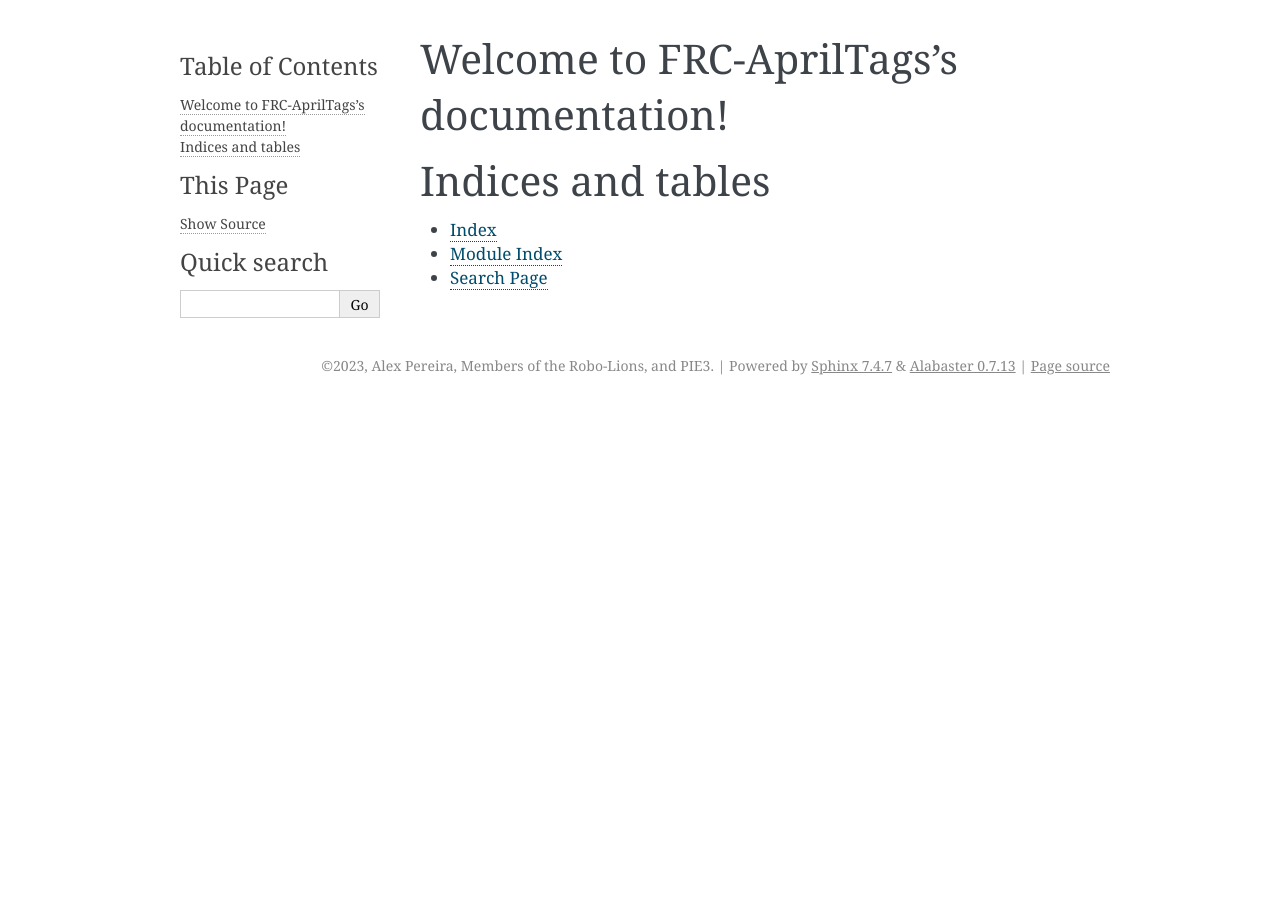
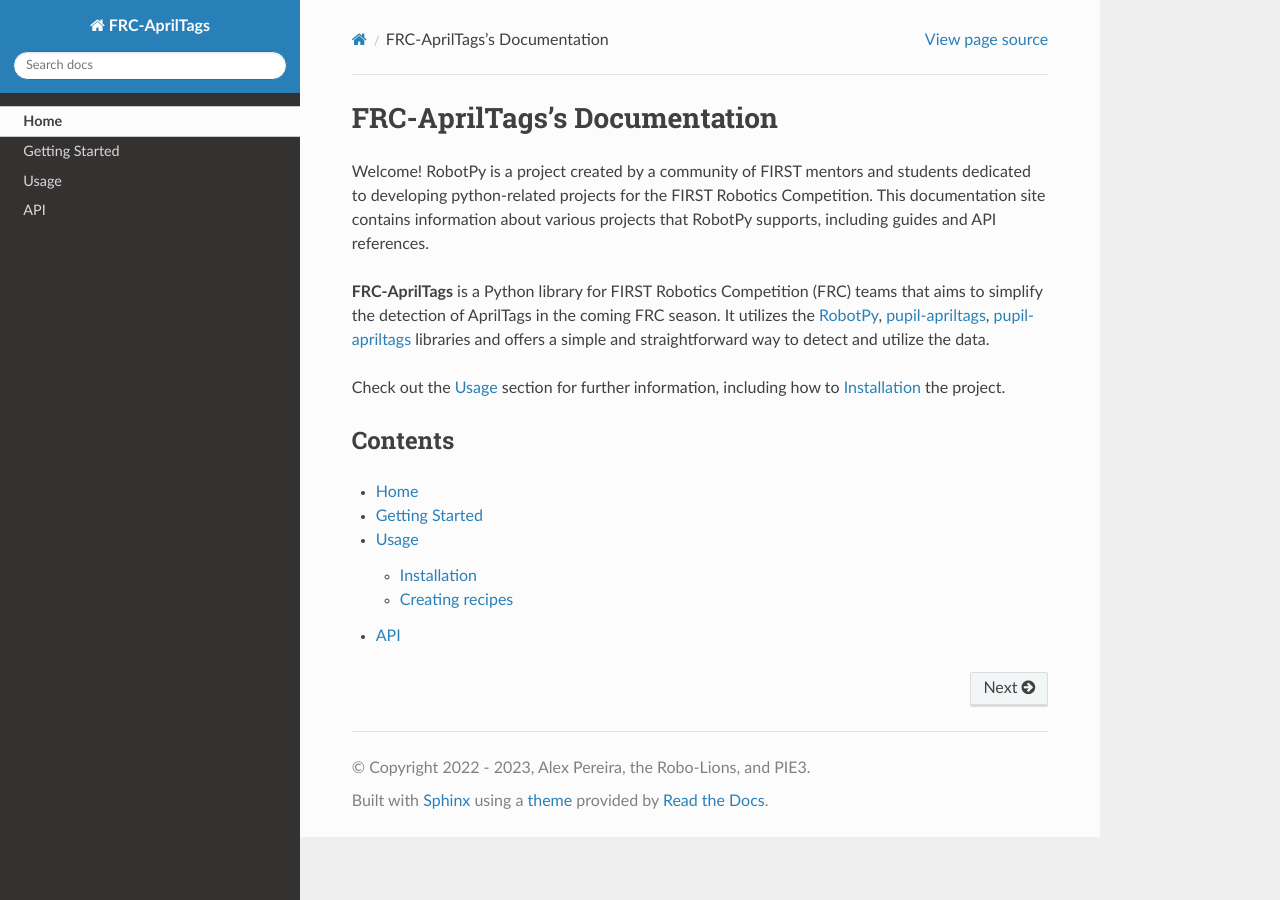
Before and after one commit to PIE-Cubed/FRC-AprilTags, a Sphinx documentation site: the page built from docs/index.rst, in a window 1280 px wide. Built offline with Sphinx 7.4.7 and the Read the Docs theme 2.0.0, drawn with Linux system fonts in a browser that asks for light colours.

Commit message:
Documentation Build Test This is meant to build documentation for the FRC-AprilTags project and is not meant to serve as official documentation in any way. A minor change was also made to USBcamera.displayStream() to have it avoid a logic error. Bumped version to 0.6.0.1
Signed-off-by: Alex Pereira <alex.pereira.6464@gmail.com>

```diff
--- /dev/null
+++ b/docs/api.rst
@@ -0,0 +1,7 @@
+API
+===
+
+.. autosummary::
+   :toctree: generated
+
+   "frc-apriltags"
--- a/docs/conf.py
+++ b/docs/conf.py
@@ -3,26 +3,60 @@
 # For the full list of built-in configuration values, see the documentation:
 # https://www.sphinx-doc.org/en/master/usage/configuration.html
 
+# -- Path setup --------------------------------------------------------------
+
+# If extensions (or modules to document with autodoc) are in another directory,
+# add these directories to sys.path here. If the directory is relative to the
+# documentation root, use os.path.abspath to make it absolute, like shown here.
+#
+# import os
+# import sys
+# sys.path.insert(0, os.path.abspath('.'))
+
+
 # -- Project information -----------------------------------------------------
-# https://www.sphinx-doc.org/en/master/usage/configuration.html#project-information
 
-project = 'FRC-AprilTags'
-copyright = '2023, Alex Pereira, Members of the Robo-Lions, and PIE3'
-author = 'Alex Pereira, Members of the Robo-Lions, and PIE3'
-release = "0.5.2"
+project = "FRC-AprilTags"
+copyright = "2022 - 2023, Alex Pereira, the Robo-Lions, and PIE3"
+author = "Alex Pereira, the Robo-Lions, and PIE3"
+
 
 # -- General configuration ---------------------------------------------------
-# https://www.sphinx-doc.org/en/master/usage/configuration.html#general-configuration
+# -- General configuration
 
-extensions = []
+extensions = [
+    "sphinx.ext.duration",
+    "sphinx.ext.doctest",
+    "sphinx.ext.autodoc",
+    "sphinx.ext.autosummary",
+    "sphinx.ext.intersphinx",
+]
 
-templates_path = ['_templates']
-exclude_patterns = ['_build', 'Thumbs.db', '.DS_Store']
+intersphinx_mapping = {
+    "rtd": ("https://docs.readthedocs.io/en/stable/", None),
+    "python": ("https://docs.python.org/3/", None),
+    "sphinx": ("https://www.sphinx-doc.org/en/master/", None),
+}
+intersphinx_disabled_domains = ["std"]
 
+templates_path = ["_templates"]
 
+# -- Options for EPUB output
+epub_show_urls = "footnote"
+
+# List of patterns, relative to source directory, that match files and
+# directories to ignore when looking for source files.
+# This pattern also affects html_static_path and html_extra_path.
+exclude_patterns = ["_build", "Thumbs.db", ".DS_Store"]
 
 # -- Options for HTML output -------------------------------------------------
-# https://www.sphinx-doc.org/en/master/usage/configuration.html#options-for-html-output
 
-html_theme = 'alabaster'
-html_static_path = ['_static']
+# The theme to use for HTML and HTML Help pages.  See the documentation for
+# a list of builtin themes.
+#
+html_theme = "sphinx_rtd_theme"
+
+# Add any paths that contain custom static files (such as style sheets) here,
+# relative to this directory. They are copied after the builtin static files,
+# so a file named "default.css" will overwrite the builtin "default.css".
+html_static_path = ["_static"]
--- a/docs/index.rst
+++ b/docs/index.rst
@@ -1,20 +1,23 @@
-.. FRC-AprilTags documentation master file, created by
-   sphinx-quickstart on Tue Feb 28 10:59:36 2023.
-   You can adapt this file completely to your liking, but it should at least
-   contain the root `toctree` directive.
+FRC-AprilTags's Documentation
+=============================
 
-Welcome to FRC-AprilTags's documentation!
-=========================================
+Welcome! RobotPy is a project created by a community of FIRST mentors and students dedicated
+to developing python-related projects for the FIRST Robotics Competition.
+This documentation site contains information about various projects that RobotPy supports,
+including guides and API references.
 
+**FRC-AprilTags** is a Python library for FIRST Robotics Competition (FRC) teams
+that aims to simplify the detection of AprilTags in the coming FRC season.
+It utilizes the `RobotPy <https://world.openfoodfacts.org/>`_, `pupil-apriltags <https://world.openfoodfacts.org/>`_, `pupil-apriltags <https://world.openfoodfacts.org/>`_ libraries
+and offers a simple and straightforward way to detect and utilize the data.
+
+Check out the :doc:`usage` section for further information, including
+how to :ref:`installation` the project.
+
+Contents
+--------
 .. toctree::
-   :maxdepth: 2
-   :caption: Contents:
-
-
-
-Indices and tables
-==================
-
-* :ref:`genindex`
-* :ref:`modindex`
-* :ref:`search`
+   Home <self>
+   getting_started
+   usage
+   api
--- a/pyproject.toml
+++ b/pyproject.toml
@@ -17,7 +17,7 @@ name = "frc-apriltags"  # Required
 #
 # For a discussion on single-sourcing the version, see
 # https://packaging.python.org/guides/single-sourcing-package-version/
-version = "0.6.0" # Required
+version = "0.6.0.1" # Required
 # Pre-releases denotations:
 # dev releases (denoted with a “.devN” suffix)
 # alpha releases (denoted with a “.aN” suffix)
```
Also changed, not shown: docs/getting_started.rst (added, +21 -0 lines), docs/requirements.txt (added, +60 -0 lines), docs/usage.rst (added, +33 -0 lines), .readthedocs.yaml (added), 3 other files.
